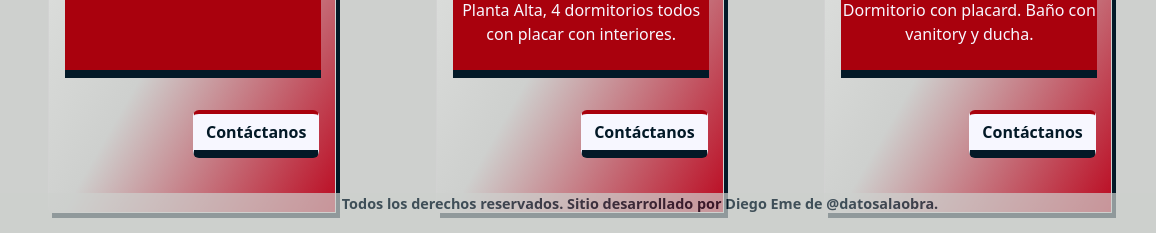
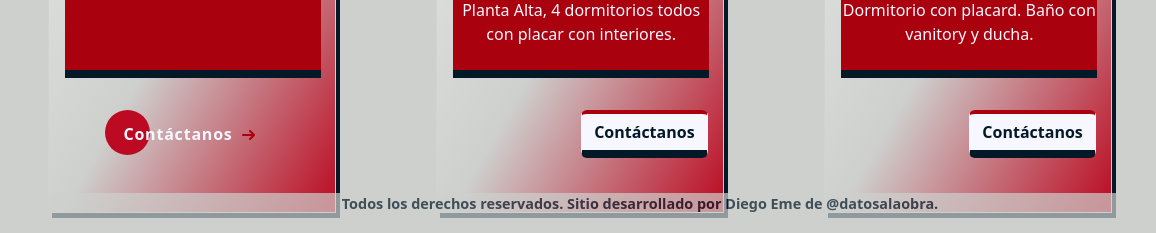
Before and after one commit to datosalaobra/proyectoDesarrolloWeb--final, a website: page pages/ventas.html in a window 1280 px wide. Shown: the part 567-800 px from the top of the page, 0-1156 px from the left. Drawn offline with nearby package versions, Linux system fonts and the light colour scheme.

Commit message:
editamos el boton de las cards.

```diff
--- a/pages/ventas.html
+++ b/pages/ventas.html
@@ -83,8 +83,17 @@
                           <h1 class="card-title">A. De Elia 300, Villa Luro</h1>
                           <h2>USD210.000</h2>
                           <p class="card-text text-center">Hermoso Chalet de 3 ambientes. Living comedor, Cocina comedor. 2 dormitorios, baño completo y toillete.
-                            Cochera para un auto y fondo de 8.66 x 6 con pileta y quincho con baño.</p>
-                          <a href="../pages/contacto.html" class="btn">Contáctanos</a>
+                            Cochera para un auto y fondo de 8.66 x 6 con pileta y quincho con baño.
+                          </p>
+                          <button class="cta">
+                            <span>
+                              <a href="../pages/contacto.html" class="boton">Contáctanos</a>
+                            </span>
+                            <svg viewBox="0 0 13 10" height="10px" width="15px">
+                              <path d="M1,5 L11,5"></path>
+                              <polyline points="8 1 12 5 8 9"></polyline>
+                            </svg>
+                          </button>
                         </div>
                     </div>
                 </div>
--- a/scss/style.scss
+++ b/scss/style.scss
@@ -178,6 +178,59 @@ main{
             width: 16rem;
             height: 14rem;
         }
+        .cta {
+            position: relative;
+            margin-top: 2rem;
+            padding: .75rem 1.125rem;
+            transition: all 0.2s ease;
+            border: none;
+            background: none;
+           }
+           .boton{
+            color: $color-text;
+            text-decoration: none;
+           }
+
+           .cta:before {
+            content: "";
+            position: absolute;
+            top: 0;
+            left: 0;
+            display: block;
+            border-radius: 50px;
+            background:$gradiente-color-principal;
+            width: 45px;
+            height: 45px;
+            transition: all 0.3s ease;
+           }
+           .cta span {
+            position: relative;
+            font-weight: 700;
+            letter-spacing: 0.05em;
+            color: $color-principal;
+           }
+           .cta svg {
+            position: relative;
+            top: 0;
+            margin-left: 0.5rem;
+            fill: none;
+            stroke-linecap: round;
+            stroke-linejoin: round;
+            stroke: $color-principal;
+            stroke-width: 2;
+            transform: translateX(-5px);
+            transition: all 0.3s ease;
+           }
+           .cta:hover:before {
+            width: 100%;
+            background: $color-text-dark;
+           }
+           .cta:hover svg {
+            transform: translateX(0);
+           }
+           .cta:active {
+            transform: scale(0.95);
+           }
         .btn{
             background-color: $color-text;
             color: $color-text-dark;
@@ -186,10 +239,6 @@ main{
             font-weight: bold;
             margin-top: 2rem;
             margin-left: 8rem;
-        }
-        .btn:hover{
-            transform: scale(0.9);
-            color:$color-principal;
         }
     }
     .info{
```
Also changed, not shown: css/main.css.
